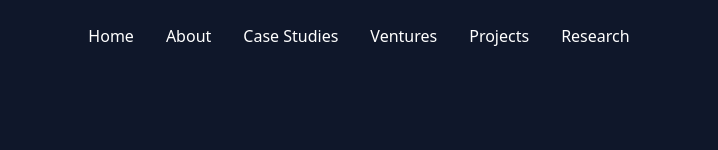
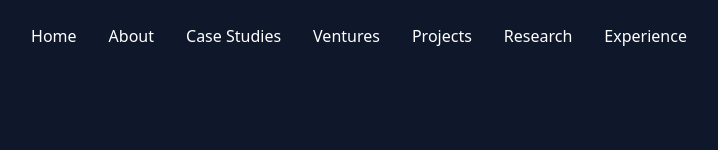
Before and after one commit to shashank-dj/Portfolio, a React (Vite) app: page / in a window 1280 px wide. Shown: the top 150 px of the page, without its empty margins (281-999 px from the left). Built offline with nearby package versions, Linux system fonts and the light colour scheme.

Commit message:
Update Navbar.jsx

```diff
--- a/src/components/Navbar.jsx
+++ b/src/components/Navbar.jsx
@@ -11,6 +11,8 @@ export default function Navbar() {
       <Link to="/ventures">Ventures</Link>
       <Link to="/projects">Projects</Link>
       <Link to="/research">Research</Link>
+      <Link to="/experience">Experience</Link>
+
     </nav>
   );
 }
```
